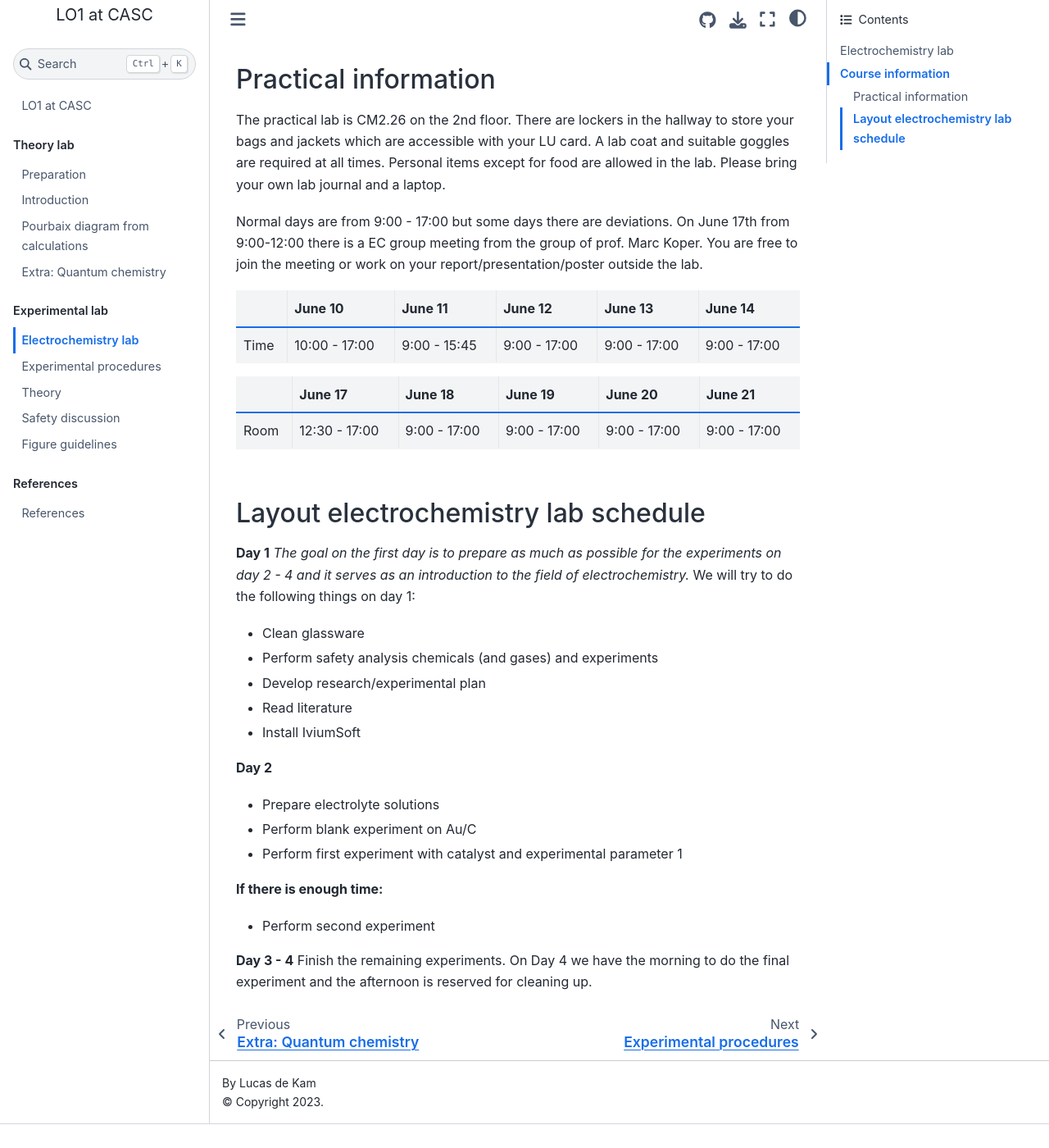
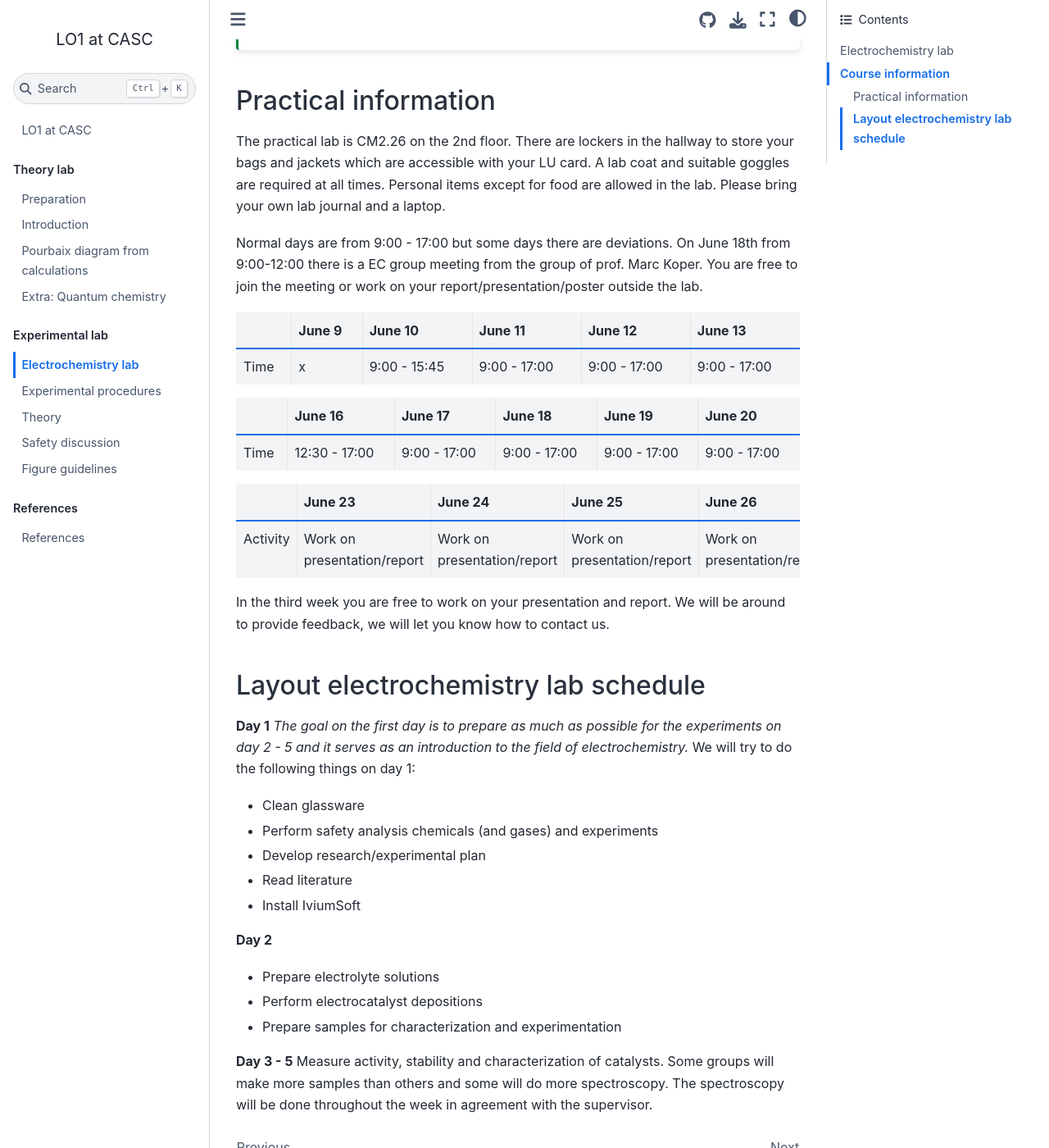
Before and after one commit to lucasdekam/lo1, a Jupyter Book: the page built from experimental-lab/course-information.md, in a window 1280 px wide and 1400 px high, scrolled down 485 px. Shown: the whole window at 82% size. Built offline with Jupyter Book 1.0.4 settings and Sphinx 7.4.7 and the Sphinx Book theme 1.1.4, drawn with Linux system fonts in a browser that asks for light colours; pages that are not in the unit, such as notebooks, are missing from menus; before the commit the page ends 1856 px from its top, so only the background shows below that; some of the changed text lies outside the part shown.

Commit message:
Updated experimental to OER

```diff
--- a/experimental-lab/course-information.md
+++ b/experimental-lab/course-information.md
@@ -15,19 +15,26 @@ After this lab course you should be able to...
 ## Practical information
 The practical lab is CM2.26 on the 2nd floor. There are lockers in the hallway to store your bags and jackets which are accessible with your LU card. A lab coat and suitable goggles are required at all times. Personal items except for food are allowed in the lab. Please bring your own lab journal and a laptop.
 
-Normal days are from 9:00 - 17:00 but some days there are deviations. On June 17th from 9:00-12:00 there is a EC group meeting from the group of prof. Marc Koper. You are free to join the meeting or work on your report/presentation/poster outside the lab.
+Normal days are from 9:00 - 17:00 but some days there are deviations. On June 18th from 9:00-12:00 there is a EC group meeting from the group of prof. Marc Koper. You are free to join the meeting or work on your report/presentation/poster outside the lab.
 
-|      | June 10 | June 11 | June 12 | June 13 | June 14 |
+|      | June 9 | June 10 | June 11 | June 12 | June 13 |
 |------|---------|---------|---------|---------|---------|
-| Time | 10:00 - 17:00 | 9:00 - 15:45 | 9:00 - 17:00 | 9:00 - 17:00 | 9:00 - 17:00 |
+| Time | x | 9:00 - 15:45 | 9:00 - 17:00 | 9:00 - 17:00 | 9:00 - 17:00 |
 
-|      | June 17 | June 18 | June 19 | June 20 | June 21 |
+|      | June 16 | June 17 | June 18 | June 19 | June 20 |
 |------|---------|---------|---------|---------|---------|
-| Room | 12:30 - 17:00 | 9:00 - 17:00 | 9:00 - 17:00 | 9:00 - 17:00 | 9:00 - 17:00 |
+| Time | 12:30 - 17:00 | 9:00 - 17:00 | 9:00 - 17:00 | 9:00 - 17:00 | 9:00 - 17:00 |
+
+|      | June 23 | June 24 | June 25 | June 26 | June 27 |
+|------|---------|---------|---------|---------|---------|
+| Activity | Work on presentation/report | Work on presentation/report | Work on presentation/report | Work on presentation/report | Work on presentation/report |
+
+In the third week you are free to work on your presentation and report. We will be around to provide feedback, we will let you know how to contact us.
+
 
 ## Layout electrochemistry lab schedule
 **Day 1**
-_The goal on the first day is to prepare as much as possible for the experiments on day 2 - 4 and it serves as an introduction to the field of electrochemistry._  We will try to do the following things on day 1:
+_The goal on the first day is to prepare as much as possible for the experiments on day 2 - 5 and it serves as an introduction to the field of electrochemistry._  We will try to do the following things on day 1:
 - Clean glassware
 - Perform safety analysis chemicals (and gases) and experiments
 - Develop research/experimental plan
@@ -36,11 +43,8 @@ _The goal on the first day is to prepare as much as possible for the experiments
 
 **Day 2**
 - Prepare electrolyte solutions
-- Perform blank experiment on Au/C
-- Perform first experiment with catalyst and experimental parameter 1
+- Perform electrocatalyst depositions
+- Prepare samples for characterization and experimentation
 
-**If there is enough time:**
-- Perform second experiment
-
-**Day 3 - 4**
-Finish the remaining experiments. On Day 4 we have the morning to do the final experiment and the afternoon is reserved for cleaning up.
+**Day 3 - 5**
+Measure activity, stability and characterization of catalysts. Some groups will make more samples than others and some will do more spectroscopy. The spectroscopy will be done throughout the week in agreement with the supervisor.
```
Also changed, not shown: other parts of experimental-lab/course-information.md (+1 -1 lines), experimental-lab/experimental.md (+41 -19 lines), experimental-lab/theory.md (+10 -16 lines).
